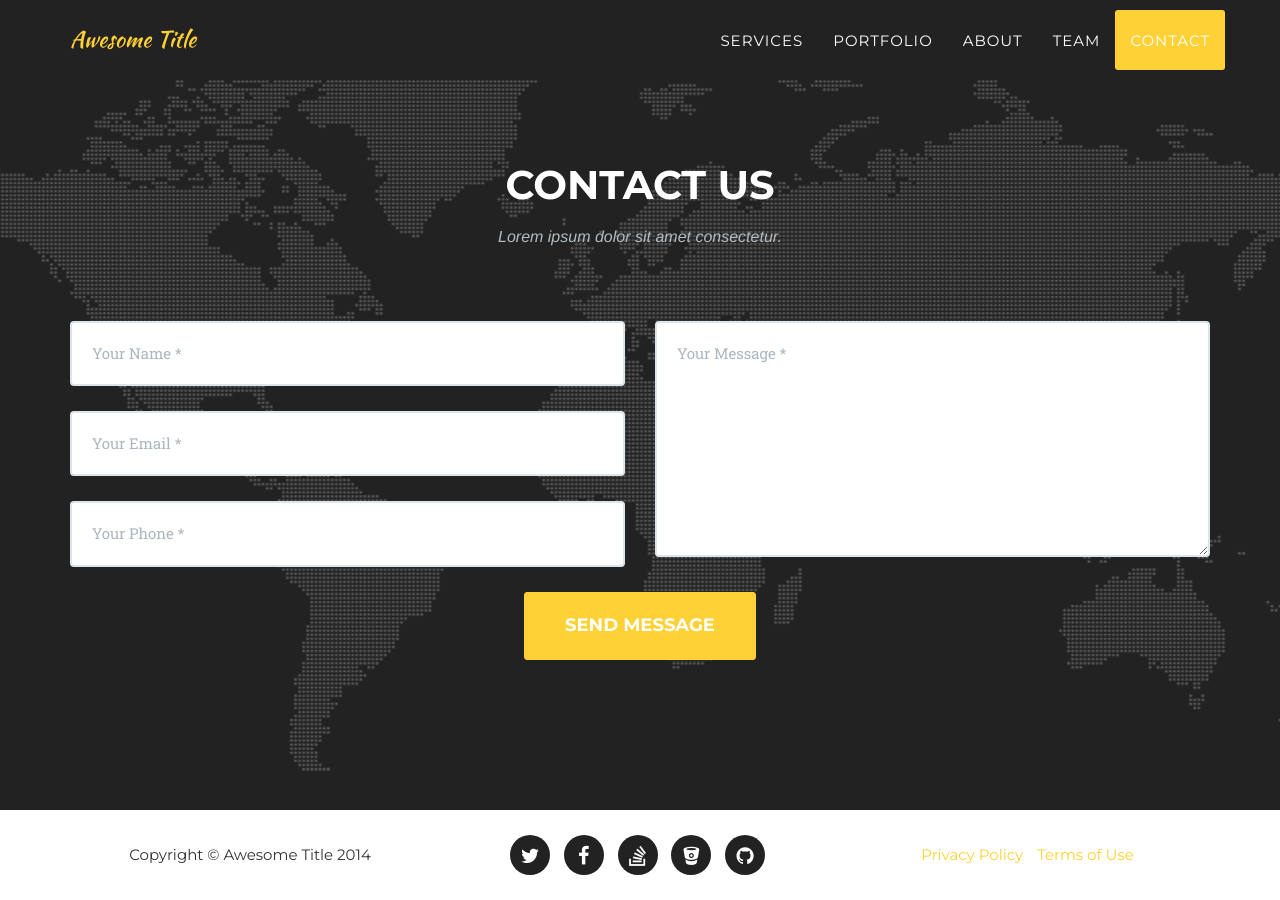
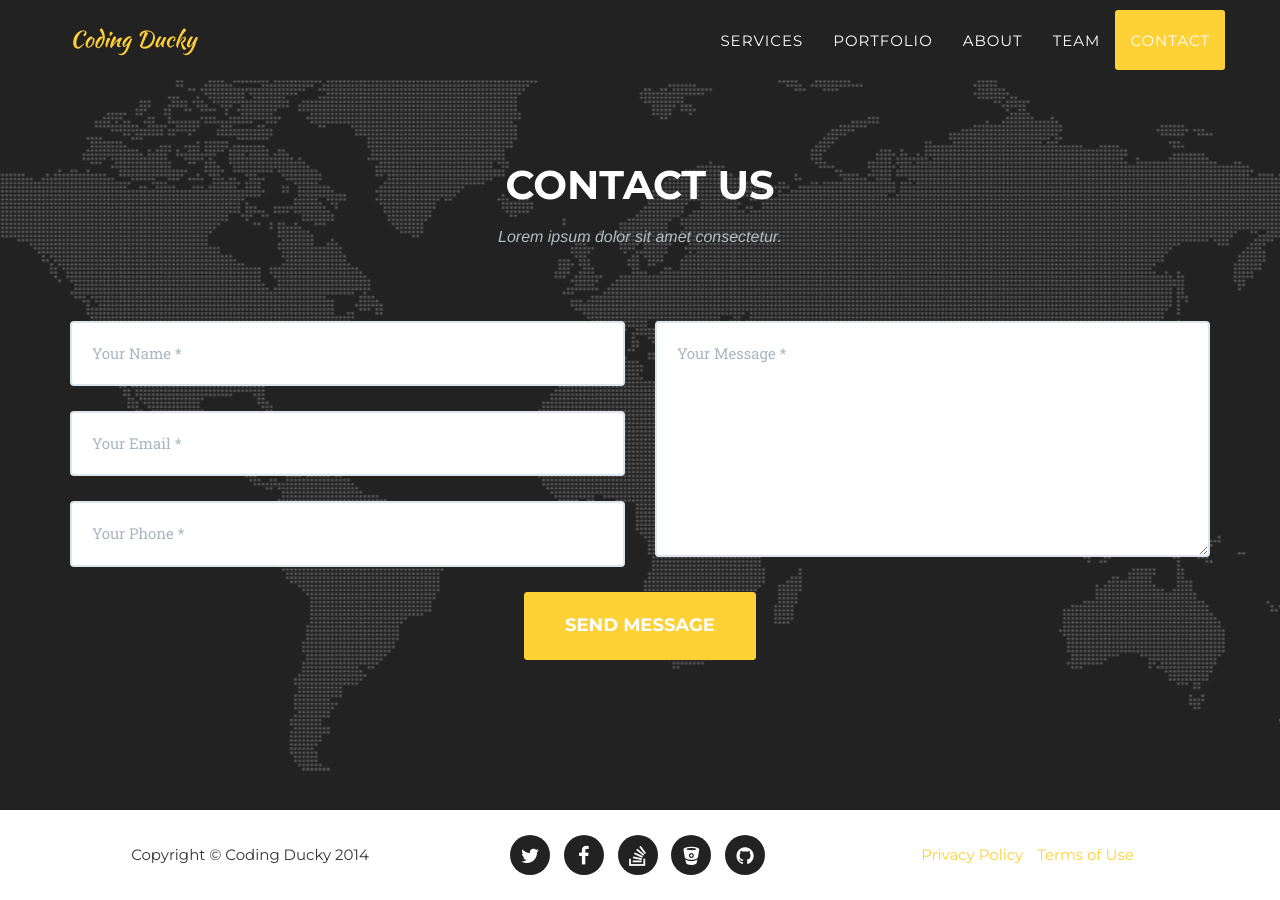
Before and after one commit to codingducky/codingducky-main, a Jekyll site: the page built from index.html, in a window 1280 px wide and 900 px high, scrolled down 5636 px. Built offline with Jekyll 4.4.1, drawn with Linux system fonts in a browser that asks for light colours; some web fonts are replaced.

Commit message:
updated site title to Coding Ducky

```diff
--- a/_config.yml
+++ b/_config.yml
@@ -1,8 +1,8 @@
-url: https://y7kim.github.io
+url: http://codingducky.com
 baseurl:
 
 # Site settings
-title: Awesome Title
+title: Coding Ducky
 email: your-email@domain.com
 description: "Write an awesome description for your new site here. You can edit this line in _config.yml. It will appear in your document head meta (for Google search results) and in your feed.xml site description."
 
```
